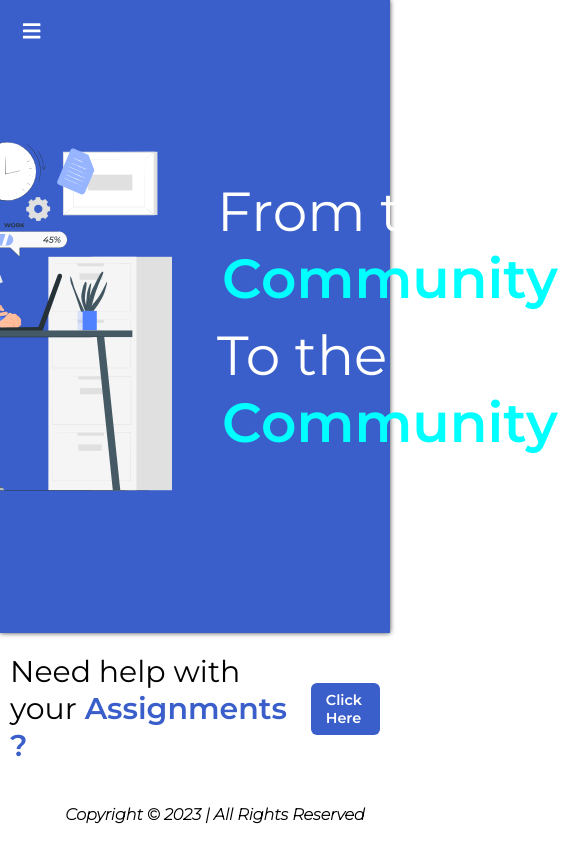
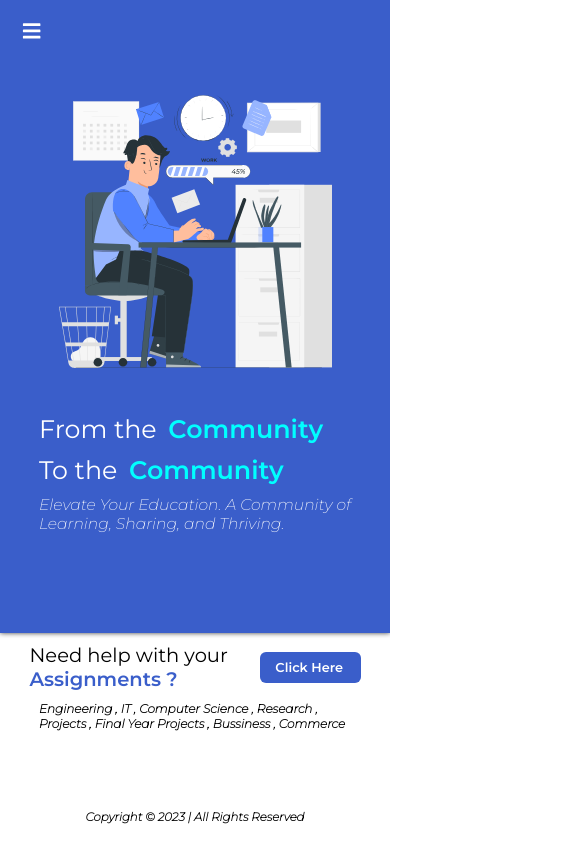
Before and after one commit to thanurarukshan/unihelper, a React (Create React App) app: page / in a window 390 px wide. Shown: the whole page, 568 px wide, since content can reach past the window. Built offline with nearby package versions, Linux system fonts and the light colour scheme.

Commit message:
Responsiveness updated

```diff
--- a/src/About.css
+++ b/src/About.css
@@ -40,3 +40,10 @@
 .aboutusMain-content-title {
     font-size: 30px;
 }
+
+@media (orientation: portrait) {
+    .aboutusMain-content-content {
+        max-width: 80vw;
+        font-size: 3.5vw;
+    }
+}
--- a/src/About.js
+++ b/src/About.js
@@ -8,9 +8,9 @@ function About() {
         <span className='aboutusMain-content-title'>Our Team</span>
         <span className='aboutusMain-content-content'>
           <p>Welcome to "Unihelper", a dedicated platform crafted by a passionate team of engineering undergraduates with one common goal - to provide valuable support to our fellow undergraduates and the wider academic community. We understand the challenges that come with pursuing higher education, and we're here to make your journey smoother and more successful.</p>
-          <p>As fellow students, we've walked in your shoes and understand the unique struggles and questions that can arise during your academic journey. That's why we've come together to create this resource-rich website, a one-stop destination for all your university-related needs.</p>
-          <p>Our team's collective experience spans various fields of Engineering, IT, Computer Science, ensuring that the information and resources we provide are not only accurate but also tailored to your specific needs. Whether you're looking for study tips, career advice, or guidance on navigating campus life, we've got you covered.</p>
-          <p>We believe in the power of knowledge sharing and community support. This website is our way of giving back to the academic community that has nurtured us. Together, let's unlock the full potential of your university experience. Explore our comprehensive guides, engage with our blog posts, and connect with us through our community forums. Your success is our success, and we're here to help you every step of the way.</p>
+          <p>As fellow students, we've walked in your shoes and understand the unique struggles and questions that can arise during your academic journey.</p>
+          <p>Our team's collective experience spans various fields of Engineering, IT, Computer Science, ensuring that the information and resources we provide are not only accurate but also tailored to your specific needs.</p>
+          <p>We believe in the power of knowledge sharing and community support. This website is our way of <b>giving back</b> to the academic community that has nurtured us. Together, let's unlock the full potential of your university experience.</p>
         </span>
       </div>
     </div>
--- a/src/App.css
+++ b/src/App.css
@@ -8,3 +8,11 @@
     font-family: "Montserrat-Italic";
     font-weight: 1000;
 }
+
+@media (orientation: portrait) {
+    .footer {
+        margin: auto;
+        bottom: 20px;
+        font-size: 3vw;
+    }
+}
--- a/src/Headerbar.js
+++ b/src/Headerbar.js
@@ -1,7 +1,7 @@
 import React from 'react';
 import "./Headerbar.css";
 import { Link } from 'react-router-dom';
-import {FaBars, FaTimes} from 'react-icons/fa';
+import {FaBars} from 'react-icons/fa';
 import { useRef } from 'react';
 
 function Headerbar() {
--- a/src/Home.css
+++ b/src/Home.css
@@ -91,3 +91,64 @@
     font-family: "Montserrat-Bold";
     color: rgba(0,255,255,1);
 }
+
+#span03 {
+  font-size: 20px;
+  font-family: "Montserrat-Italic";
+  font-weight: 800;
+}
+
+.fields {
+  font-family: "Montserrat-Italic";
+  font-weight: 600;
+  display: flex;
+  justify-content: center;
+}
+
+@media (orientation: portrait) {
+  body {
+    max-width: 100%;
+    max-height: 100vh;
+  }
+
+  .blueDiv-content {
+    flex-direction: column;
+  }
+
+  .bluediv-img {
+    width: 70vw;
+  }
+
+  #span01 {
+    font-size: 6.5vw;
+  }
+
+  #span02 {
+    font-size: 6.5vw;
+  }
+
+  #span03 {
+    font-size: 4vw;
+    font-weight: 300;
+  }
+
+  .whiteDiv-span {
+    font-size: 5vw;
+  }
+
+  .whiteDiv-btn {
+    font-size: 3.3vw;
+    width: 30vw;
+  }
+
+  .whiteDev {
+    margin: auto;
+    max-width: 90vw;
+  }
+
+  .fields {
+    max-width: 80vw;
+    margin: auto;
+    font-size: 12px;
+  }
+}
--- a/src/Home.js
+++ b/src/Home.js
@@ -10,6 +10,7 @@ function Home() {
           <div className='bluediv-wording'>
             <span id='span01'>From the <span id='inner-span'>Community</span></span>
             <span id='span02'>To the <span id='inner-span'>Community</span></span>
+            <span id='span03'>Elevate Your Education. A Community of<br/>Learning, Sharing, and Thriving.</span>
           </div>
         </div>
       </div>
@@ -17,6 +18,7 @@ function Home() {
         <span className='whiteDiv-span'>Need help with your <span className='whiteDiv-span-inside'>Assignments ?</span></span>
         <button className='whiteDiv-btn'> Click Here</button>
       </div>
+      <span className='fields'>Engineering , IT , Computer Science , Research , Projects , Final Year Projects , Bussiness , Commerce</span>
     </div>
   )
 }
--- a/src/Library.css
+++ b/src/Library.css
@@ -25,3 +25,23 @@
     font-weight: 800;
     font-size: 20px;
 }
+
+@media (orientation: portrait) {
+    .body {
+        max-width: 100vw;
+        max-height: 100vh;
+    }
+
+    .library-img {
+        width: 70vw;
+    }
+
+    .library-main span {
+        font-size: 20px;
+    }
+
+    .library-main-text {
+        margin-top: 0px;
+        max-width: 80vw;
+    }
+}
```
